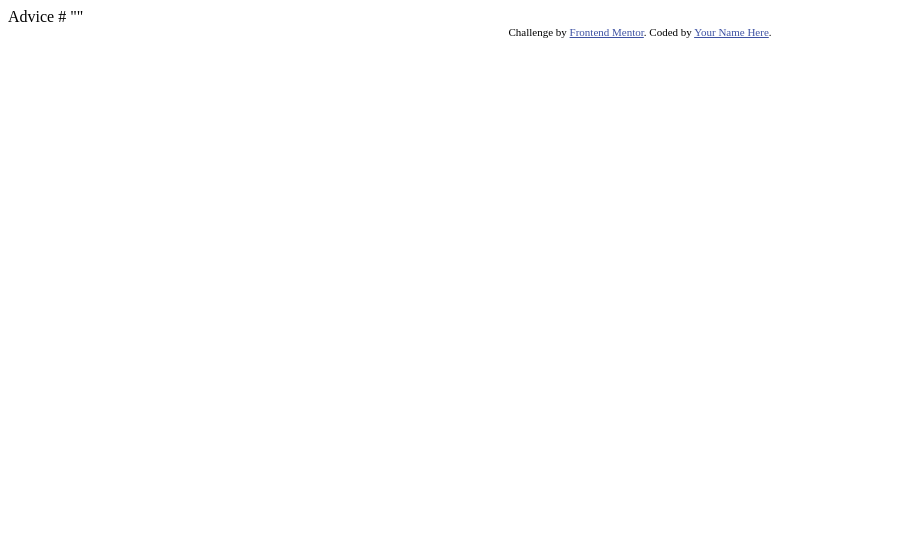
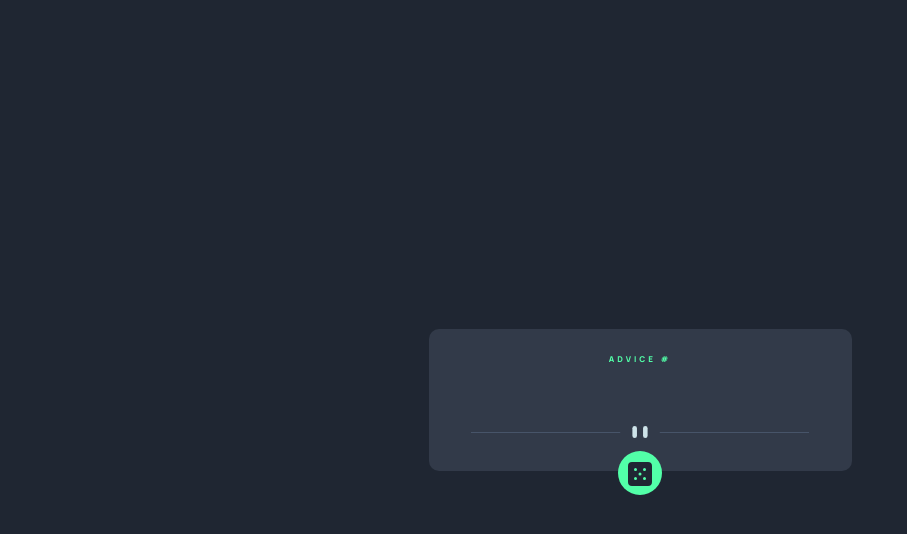
Before and after one commit to Jexinte/Frontend_Mentor_Challenges_Advice_Generator_App_Main, a plain HTML site: page index.html in a window 1280 px wide. Shown: the whole page, without its empty margins (0-907 px from the left). Drawn offline with Linux system fonts and the light colour scheme.

Commit message:
Initial commit

```diff
--- /dev/null
+++ b/css/main.css
@@ -0,0 +1,104 @@
+/* Manrope  */
+@import url('https://fonts.googleapis.com/css2?family=Manrope:wght@800&display=swap');
+
+*{
+margin: 0;
+padding: 0;
+
+}
+
+:root {
+
+/* PRIMARY */
+
+    --lightCyan: hsl(193, 38%, 86%);
+    --neonGreen: hsl(150, 100%, 66%);
+
+/* NEUTRAL */
+
+    --grayishBlue : hsl(217,19%,38%);
+    --darkGrayishBlue : hsl(217,19%,24%);
+    --darkBlue : hsl(218,23%,16%);
+
+/* FONT SIZE */
+
+    --quoteSize : 28px;
+
+/* FONT FAMILY */
+
+    --manrope : 'Manrope';
+
+/* FONT WEIGHT */
+    --800:800;
+
+}
+
+body {
+    font-family: var(--manrope);
+    display: flex;
+    justify-content: center;
+    align-items: center;
+    min-height: 100vh;
+    background-color: var(--darkBlue);
+    padding-inline: 2em;
+}
+
+.box {
+    display: flex;
+    flex-direction: column;
+    width: 375px;
+    background-color: var(--darkGrayishBlue);
+    text-align: center;
+    position: relative;
+    border-radius: 10px;
+    background-image: url(../images/pattern-divider-desktop.svg);
+    background-repeat: no-repeat;
+    background-position: 50% 75%;
+    background-size: 80%;
+    padding:1.5em;
+}
+
+h1 {
+    font-size: .5em;
+    color:var(--neonGreen);
+    padding-bottom:1.3em;
+    text-transform: uppercase;
+    letter-spacing: 3px;
+}
+
+
+
+p{
+    font-size: var(--quoteSize);
+    color:var(--lightCyan);
+    padding-bottom: 1em;
+}
+
+.dice {
+    position: absolute;
+    bottom: 2px;
+    left:4px;
+    padding: .4em;
+    cursor: pointer;
+}
+
+
+
+#dice--box {
+    background-color: var(--neonGreen);
+    width: 25px;
+    height: 25px;
+    position: relative;
+    left:165px;
+    top:48px;
+    padding: .6em;
+    border-radius: 50px;
+    z-index: 0;
+    cursor: pointer;
+}
+
+
+#dice--box:hover{
+    box-shadow: 0px 0px 20px var(--neonGreen);
+
+}
--- a/index.html
+++ b/index.html
@@ -2,27 +2,28 @@
 <html lang="en">
 <head>
   <meta charset="UTF-8">
-  <meta name="viewport" content="width=device-width, initial-scale=1.0"> <!-- displays site properly based on user's device -->
+  <meta name="viewport" content="width=device-width, initial-scale=1.0">
+  <link rel="icon" type="image/png" sizes="32x32" href="./images/favicon-32x32.png">
+  <link rel="stylesheet" href="./css/main.css">
 
-  <link rel="icon" type="image/png" sizes="32x32" href="./images/favicon-32x32.png">
+  <title>Frontend Mentor | Advice generator app - Yokke</title>
 
-  <title>Frontend Mentor | Advice generator app</title>
 
-  <!-- Feel free to remove these styles or customise in your own stylesheet 👍 -->
-  <style>
-    .attribution { font-size: 11px; text-align: center; }
-    .attribution a { color: hsl(228, 45%, 44%); }
-  </style>
 </head>
 <body>
-
-  Advice #<!-- Advice ID goes here -->
-
-  "<!-- Advice text goes here -->"
-
-  <div class="attribution">
-    Challenge by <a href="https://www.frontendmentor.io?ref=challenge" target="_blank">Frontend Mentor</a>.
-    Coded by <a href="#">Your Name Here</a>.
-  </div>
+  <main>
+    <div class="container">
+      <div class="box">
+        <h1>Advice #<span id="id--citation"></span></h1>
+        <blockquote>
+          <p id="citation"></p>
+        </blockquote>
+        <div id="dice--box">
+          <img class="dice" src="./images/icon-dice.svg" alt="A dice">
+        </div>
+      </div>
+    </div>
+  </main>
+  <script src="./js/app.js"></script>
 </body>
 </html>
--- /dev/null
+++ b/js/app.js
@@ -0,0 +1,21 @@
+const idCitation = document.getElementById('id--citation')
+const citationQuote = document.getElementById('citation')
+const dice = document.querySelector('.dice')
+dice.addEventListener('click',() => {
+    const adviceSlipJsonAPI = fetch ('https://api.adviceslip.com/advice')
+
+    adviceSlipJsonAPI.then( response => {
+        if(response.ok)
+            return response.json()
+
+        else
+            return 'Connexion failed'
+    })
+
+    .then( citation => {
+
+        idCitation.textContent = citation['slip'].id
+        citationQuote.textContent = `" ${citation['slip'].advice} "`
+    })
+
+})
```
